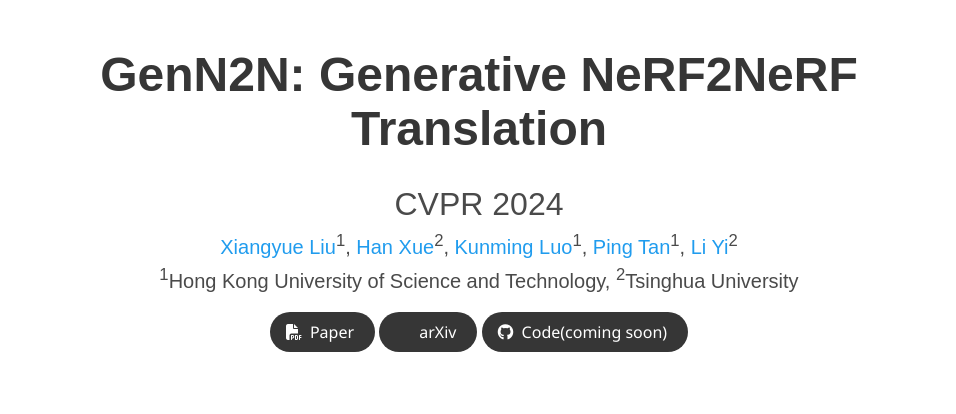
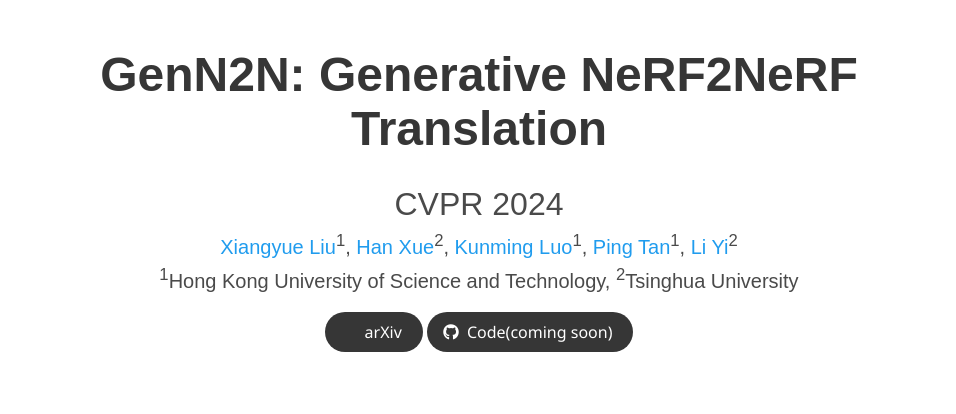
Before and after one commit to aabbanonymous/aabbanonymous.github.io, a plain HTML site: page index.html in a window 1280 px wide. Shown: the top 414 px of the page, without its empty margins (161-1117 px from the left). Drawn offline with nearby package versions, Linux system fonts and the light colour scheme; some icons are missing; a web font is replaced by a local one.

Commit message:
Update index.html

```diff
--- a/index.html
+++ b/index.html
@@ -71,8 +71,8 @@
 
           <div class="column has-text-centered">
             <div class="publication-links">
-              <!-- PDF Link. -->
-              <span class="link-block">
+
+<!--               <span class="link-block">
                 <a href=""
                    class="external-link button is-normal is-rounded is-dark">
                   <span class="icon">
@@ -80,7 +80,8 @@
                   </span>
                   <span>Paper</span>
                 </a>
-              </span>
+              </span> -->
+
               <span class="link-block">
                 <a href=""
                    class="external-link button is-normal is-rounded is-dark">
```
